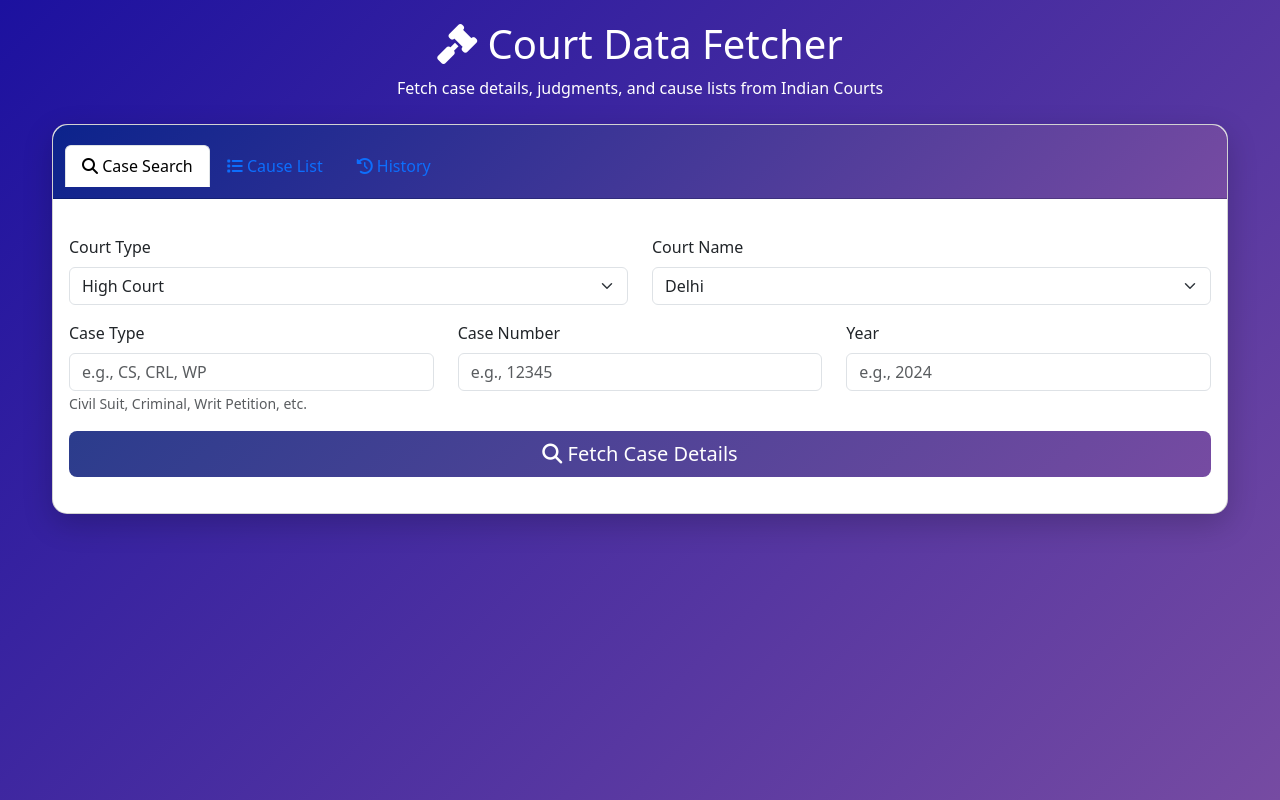
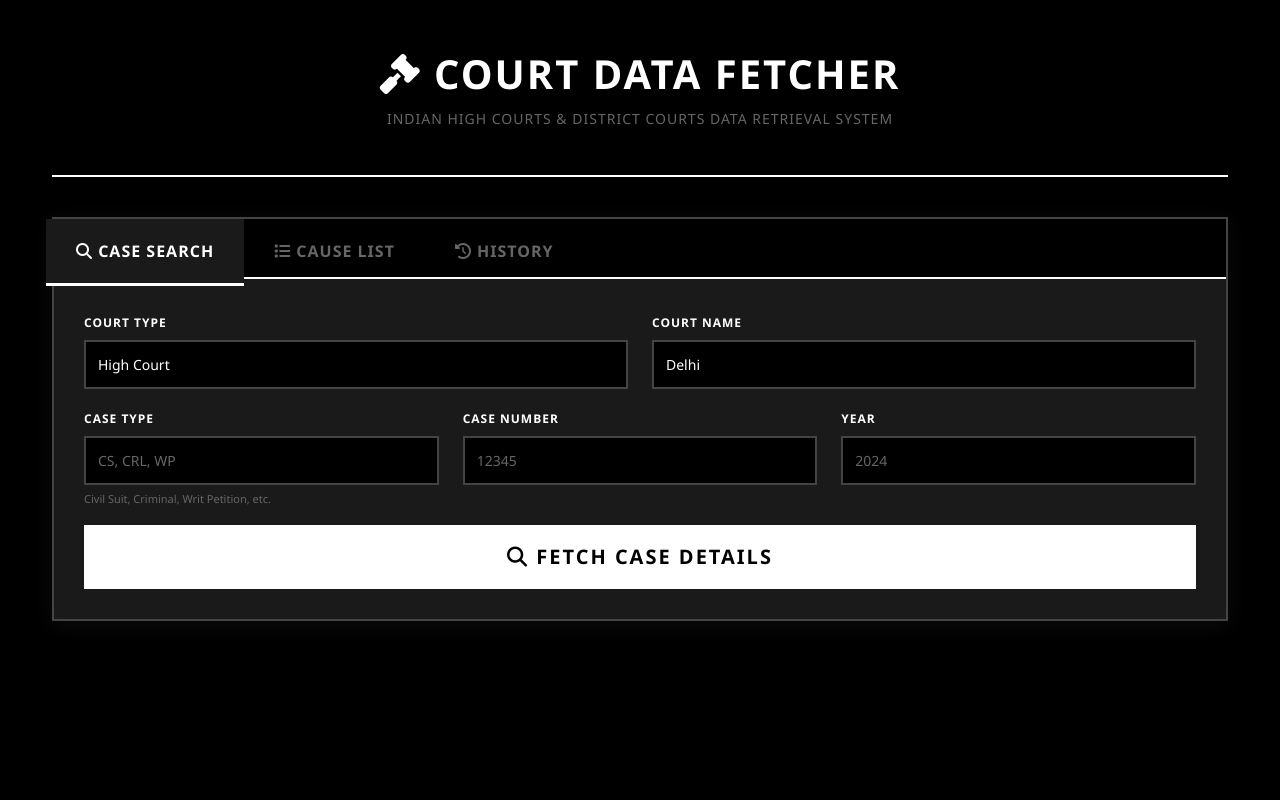
Before and after one commit to epsilon003/Illegally-Blonde, a Flask app: page / in a window 1280 px wide. Run offline with Flask 3, Linux system fonts and the light colour scheme; some libraries are stand-ins or nearby versions.

Commit message:
Dark Theme

```diff
--- a/templates/index.html
+++ b/templates/index.html
@@ -7,66 +7,303 @@
     <link href="https://cdnjs.cloudflare.com/ajax/libs/bootstrap/5.3.0/css/bootstrap.min.css" rel="stylesheet">
     <link href="https://cdnjs.cloudflare.com/ajax/libs/font-awesome/6.4.0/css/all.min.css" rel="stylesheet">
     <style>
+        :root {
+            --black: #000000;
+            --dark-gray: #1a1a1a;
+            --medium-gray: #333333;
+            --light-gray: #666666;
+            --border-gray: #444444;
+            --white: #ffffff;
+            --off-white: #f5f5f5;
+        }
+
         body {
-            background: linear-gradient(135deg, #1c119f 0%, #764ba2 100%);
+            background: var(--black);
+            color: var(--white);
+            font-family: 'Segoe UI', Tahoma, Geneva, Verdana, sans-serif;
             min-height: 100vh;
             padding: 20px;
         }
+
         .container {
             max-width: 1200px;
         }
+
+        .header {
+            text-align: center;
+            margin-bottom: 40px;
+            padding: 30px 0;
+            border-bottom: 2px solid var(--white);
+        }
+
+        .header h1 {
+            font-weight: 700;
+            letter-spacing: 2px;
+            margin-bottom: 10px;
+            color: var(--white);
+        }
+
+        .header p {
+            color: var(--light-gray);
+            font-size: 14px;
+            letter-spacing: 1px;
+        }
+
         .card {
-            border-radius: 15px;
-            box-shadow: 0 10px 30px rgba(0,0,0,0.2);
+            background: var(--dark-gray);
+            border: 2px solid var(--border-gray);
+            border-radius: 0;
+            box-shadow: 0 4px 20px rgba(255, 255, 255, 0.05);
             margin-bottom: 20px;
         }
+
         .card-header {
-            background: linear-gradient(135deg, rgb(12, 35, 140) 0%, #764ba2 100%);
-            color: white;
-            border-radius: 15px 15px 0 0 !important;
-            padding: 20px;
+            background: var(--black);
+            border-bottom: 2px solid var(--white);
+            padding: 0;
+            border-radius: 0 !important;
         }
+
+        .nav-tabs {
+            border-bottom: none;
+        }
+
+        .nav-tabs .nav-link {
+            background: transparent;
+            border: none;
+            color: var(--light-gray);
+            padding: 20px 30px;
+            font-weight: 600;
+            letter-spacing: 1px;
+            transition: all 0.3s;
+            border-radius: 0;
+        }
+
+        .nav-tabs .nav-link:hover {
+            color: var(--white);
+            background: var(--medium-gray);
+        }
+
+        .nav-tabs .nav-link.active {
+            background: var(--dark-gray);
+            color: var(--white);
+            border-bottom: 3px solid var(--white);
+        }
+
+        .card-body {
+            padding: 30px;
+        }
+
+        .form-label {
+            color: var(--white);
+            font-weight: 600;
+            font-size: 12px;
+            text-transform: uppercase;
+            letter-spacing: 1px;
+            margin-bottom: 8px;
+        }
+
+        .form-control, .form-select {
+            background: var(--black);
+            border: 2px solid var(--border-gray);
+            color: var(--white);
+            padding: 12px;
+            border-radius: 0;
+            font-size: 14px;
+        }
+
+        .form-control:focus, .form-select:focus {
+            background: var(--black);
+            border-color: var(--white);
+            color: var(--white);
+            box-shadow: none;
+        }
+
+        .form-control::placeholder {
+            color: var(--light-gray);
+        }
+
+        .form-select option {
+            background: var(--black);
+            color: var(--white);
+        }
+
         .btn-primary {
-            background: linear-gradient(135deg, #2b3c8c 0%, #764ba2 100%);
-            border: none;
+            background: var(--white);
+            border: 2px solid var(--white);
+            color: var(--black);
+            padding: 15px 40px;
+            font-weight: 700;
+            letter-spacing: 2px;
+            text-transform: uppercase;
+            border-radius: 0;
+            transition: all 0.3s;
         }
+
         .btn-primary:hover {
-            background: linear-gradient(135deg, #57109d 0%, #3854cf 100%);
+            background: var(--black);
+            color: var(--white);
+            border-color: var(--white);
         }
+
+        .btn-sm {
+            padding: 8px 20px;
+            font-size: 12px;
+        }
+
+        small {
+            color: var(--light-gray);
+            font-size: 11px;
+        }
+
         .result-section {
             display: none;
             animation: fadeIn 0.5s;
+            margin-top: 30px;
+            padding-top: 30px;
+            border-top: 2px solid var(--border-gray);
         }
+
         @keyframes fadeIn {
             from { opacity: 0; transform: translateY(20px); }
             to { opacity: 1; transform: translateY(0); }
         }
+
+        .result-section h4, .result-section h5 {
+            color: var(--white);
+            font-weight: 700;
+            letter-spacing: 1px;
+            margin-bottom: 20px;
+            text-transform: uppercase;
+            font-size: 16px;
+        }
+
+        .result-section strong {
+            color: var(--white);
+            font-size: 11px;
+            text-transform: uppercase;
+            letter-spacing: 1px;
+        }
+
+        .result-section p {
+            color: var(--light-gray);
+            background: var(--black);
+            padding: 10px;
+            border-left: 3px solid var(--white);
+            margin-bottom: 15px;
+        }
+
         .judgment-item {
-            padding: 10px;
-            border-left: 3px solid #27377d;
+            padding: 15px;
+            border: 2px solid var(--border-gray);
             margin-bottom: 10px;
-            background: #f8f9fa;
-            border-radius: 5px;
+            background: var(--black);
+            transition: all 0.3s;
         }
+
+        .judgment-item:hover {
+            border-color: var(--white);
+        }
+
+        .judgment-item i {
+            color: var(--white);
+        }
+
         .loading {
             display: none;
             text-align: center;
-            padding: 20px;
+            padding: 40px;
         }
+
         .spinner-border {
             width: 3rem;
             height: 3rem;
+            border: 3px solid var(--border-gray);
+            border-top-color: var(--white);
         }
-        .tab-pane {
-            padding: 20px 0;
+
+        .loading p {
+            color: var(--light-gray);
+            margin-top: 15px;
+            letter-spacing: 1px;
+        }
+
+        .alert-danger {
+            background: var(--medium-gray);
+            border: 2px solid #ff0000;
+            color: var(--white);
+            border-radius: 0;
+        }
+
+        .table {
+            color: var(--white);
+            border: 2px solid var(--border-gray);
+        }
+
+        .table thead {
+            background: var(--black);
+            border-bottom: 2px solid var(--white);
+        }
+
+        .table thead th {
+            color: var(--white);
+            font-weight: 700;
+            text-transform: uppercase;
+            font-size: 11px;
+            letter-spacing: 1px;
+            padding: 15px;
+            border: none;
+        }
+
+        .table tbody td {
+            color: var(--light-gray);
+            padding: 15px;
+            border-top: 1px solid var(--border-gray);
+            border-bottom: none;
+        }
+
+        .table-hover tbody tr:hover {
+            background: var(--medium-gray);
+        }
+
+        .badge {
+            border-radius: 0;
+            padding: 5px 10px;
+            font-size: 10px;
+            letter-spacing: 1px;
+        }
+
+        .bg-success {
+            background: var(--white) !important;
+            color: var(--black) !important;
+        }
+
+        .bg-danger {
+            background: var(--black) !important;
+            color: var(--white) !important;
+            border: 1px solid var(--white);
+        }
+
+        hr {
+            border-color: var(--border-gray);
+            opacity: 1;
+            margin: 30px 0;
+        }
+
+        .text-muted {
+            color: var(--light-gray) !important;
+        }
+
+        input[type="date"]::-webkit-calendar-picker-indicator {
+            filter: invert(1);
         }
     </style>
 </head>
 <body>
     <div class="container">
-        <div class="text-center mb-4">
-            <h1 class="text-white"><i class="fas fa-gavel"></i> Court Data Fetcher</h1>
-            <p class="text-white">Fetch case details, judgments, and cause lists from Indian Courts</p>
+        <div class="header">
+            <h1><i class="fas fa-gavel"></i> COURT DATA FETCHER</h1>
+            <p>INDIAN HIGH COURTS & DISTRICT COURTS DATA RETRIEVAL SYSTEM</p>
         </div>
 
         <div class="card">
@@ -74,17 +311,17 @@
                 <ul class="nav nav-tabs card-header-tabs" id="mainTabs" role="tablist">
                     <li class="nav-item" role="presentation">
                         <button class="nav-link active" id="case-tab" data-bs-toggle="tab" data-bs-target="#case-search" type="button">
-                            <i class="fas fa-search"></i> Case Search
+                            <i class="fas fa-search"></i> CASE SEARCH
                         </button>
                     </li>
                     <li class="nav-item" role="presentation">
                         <button class="nav-link" id="causelist-tab" data-bs-toggle="tab" data-bs-target="#causelist" type="button">
-                            <i class="fas fa-list"></i> Cause List
+                            <i class="fas fa-list"></i> CAUSE LIST
                         </button>
                     </li>
                     <li class="nav-item" role="presentation">
                         <button class="nav-link" id="history-tab" data-bs-toggle="tab" data-bs-target="#history" type="button">
-                            <i class="fas fa-history"></i> History
+                            <i class="fas fa-history"></i> HISTORY
                         </button>
                     </li>
                 </ul>
@@ -116,57 +353,56 @@
                             <div class="row">
                                 <div class="col-md-4 mb-3">
                                     <label class="form-label">Case Type</label>
-                                    <input type="text" class="form-control" id="caseType" placeholder="e.g., CS, CRL, WP" required>
-                                    <small class="text-muted">Civil Suit, Criminal, Writ Petition, etc.</small>
+                                    <input type="text" class="form-control" id="caseType" placeholder="CS, CRL, WP" required>
+                                    <small>Civil Suit, Criminal, Writ Petition, etc.</small>
                                 </div>
                                 <div class="col-md-4 mb-3">
                                     <label class="form-label">Case Number</label>
-                                    <input type="text" class="form-control" id="caseNumber" placeholder="e.g., 12345" required>
+                                    <input type="text" class="form-control" id="caseNumber" placeholder="12345" required>
                                 </div>
                                 <div class="col-md-4 mb-3">
                                     <label class="form-label">Year</label>
-                                    <input type="number" class="form-control" id="year" placeholder="e.g., 2024" min="1950" max="2025" required>
+                                    <input type="number" class="form-control" id="year" placeholder="2024" min="1950" max="2025" required>
                                 </div>
                             </div>
                             <button type="submit" class="btn btn-primary btn-lg w-100">
-                                <i class="fas fa-search"></i> Fetch Case Details
+                                <i class="fas fa-search"></i> FETCH CASE DETAILS
                             </button>
                         </form>
 
                         <div class="loading" id="loading">
-                            <div class="spinner-border text-primary" role="status"></div>
-                            <p class="mt-2">Fetching case details...</p>
+                            <div class="spinner-border" role="status"></div>
+                            <p>FETCHING CASE DETAILS...</p>
                         </div>
 
                         <div class="result-section" id="results">
-                            <hr class="my-4">
-                            <h4><i class="fas fa-file-alt"></i> Case Details</h4>
+                            <h4><i class="fas fa-file-alt"></i> CASE DETAILS</h4>
                             <div class="row">
                                 <div class="col-md-6 mb-3">
-                                    <strong>Petitioner/Plaintiff:</strong>
-                                    <p id="petitioner" class="text-muted">-</p>
+                                    <strong>Petitioner / Plaintiff</strong>
+                                    <p id="petitioner">-</p>
                                 </div>
                                 <div class="col-md-6 mb-3">
-                                    <strong>Respondent/Defendant:</strong>
-                                    <p id="respondent" class="text-muted">-</p>
+                                    <strong>Respondent / Defendant</strong>
+                                    <p id="respondent">-</p>
                                 </div>
                             </div>
                             <div class="row">
                                 <div class="col-md-4 mb-3">
-                                    <strong>Filing Date:</strong>
-                                    <p id="filingDate" class="text-muted">-</p>
+                                    <strong>Filing Date</strong>
+                                    <p id="filingDate">-</p>
                                 </div>
                                 <div class="col-md-4 mb-3">
-                                    <strong>Next Hearing:</strong>
-                                    <p id="nextHearing" class="text-muted">-</p>
+                                    <strong>Next Hearing</strong>
+                                    <p id="nextHearing">-</p>
                                 </div>
                                 <div class="col-md-4 mb-3">
-                                    <strong>Status:</strong>
-                                    <p id="caseStatus" class="text-muted">-</p>
+                                    <strong>Status</strong>
+                                    <p id="caseStatus">-</p>
                                 </div>
                             </div>
 
-                            <h5 class="mt-4"><i class="fas fa-file-pdf"></i> Judgments & Orders</h5>
+                            <h5><i class="fas fa-file-pdf"></i> JUDGMENTS & ORDERS</h5>
                             <div id="judgmentsList"></div>
                         </div>
 
@@ -198,18 +434,17 @@
                                 </div>
                             </div>
                             <button type="submit" class="btn btn-primary btn-lg w-100">
-                                <i class="fas fa-calendar"></i> Fetch Cause List
+                                <i class="fas fa-calendar"></i> FETCH CAUSE LIST
                             </button>
                         </form>
 
                         <div class="loading" id="clLoading">
-                            <div class="spinner-border text-primary" role="status"></div>
-                            <p class="mt-2">Fetching cause list...</p>
+                            <div class="spinner-border" role="status"></div>
+                            <p>FETCHING CAUSE LIST...</p>
                         </div>
 
                         <div class="result-section" id="clResults">
-                            <hr class="my-4">
-                            <h4><i class="fas fa-list"></i> Cases Listed</h4>
+                            <h4><i class="fas fa-list"></i> CASES LISTED</h4>
                             <div class="table-responsive">
                                 <table class="table table-hover">
                                     <thead>
@@ -228,7 +463,7 @@
 
                     <!-- History Tab -->
                     <div class="tab-pane fade" id="history" role="tabpanel">
-                        <h4><i class="fas fa-history"></i> Recent Searches</h4>
+                        <h4><i class="fas fa-history"></i> RECENT SEARCHES</h4>
                         <div class="table-responsive">
                             <table class="table table-hover">
                                 <thead>
@@ -252,10 +487,8 @@
 
     <script src="https://cdnjs.cloudflare.com/ajax/libs/bootstrap/5.3.0/js/bootstrap.bundle.min.js"></script>
     <script>
-        // Set today's date for cause list
         document.getElementById('clDate').valueAsDate = new Date();
 
-        // Case Search Form Handler
         document.getElementById('caseForm').addEventListener('submit', async (e) => {
             e.preventDefault();
 
@@ -313,9 +546,9 @@
                     div.className = 'judgment-item';
                     div.innerHTML = `
                         <div class="d-flex justify-content-between align-items-center">
-                            <span><i class="fas fa-file-pdf text-danger"></i> ${judgment.text}</span>
+                            <span><i class="fas fa-file-pdf"></i> ${judgment.text}</span>
                             <button class="btn btn-sm btn-primary" onclick="downloadJudgment('${judgment.url}', ${data.query_id})">
-                                <i class="fas fa-download"></i> Download
+                                <i class="fas fa-download"></i> DOWNLOAD
                             </button>
                         </div>
                     `;
@@ -354,7 +587,6 @@
             }
         }
 
-        // Cause List Form Handler
         document.getElementById('causeListForm').addEventListener('submit', async (e) => {
             e.preventDefault();
 
@@ -410,7 +642,6 @@
             document.getElementById('clResults').style.display = 'block';
         }
 
-        // Load history when tab is clicked
         document.getElementById('history-tab').addEventListener('click', loadHistory);
 
         async function loadHistory() {
```
